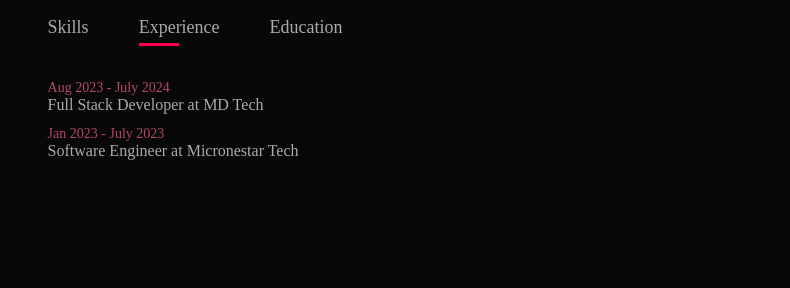
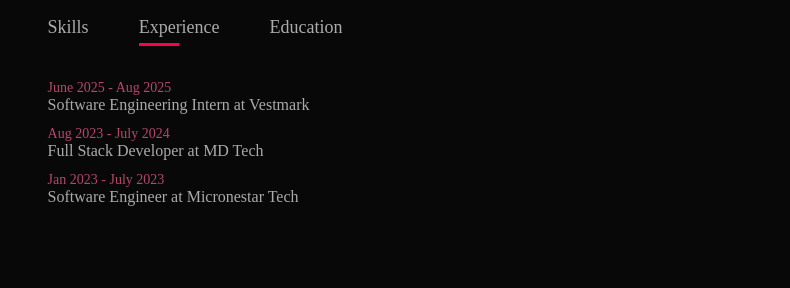
Before and after one commit to Mrunal003/Personal-Portfolio, a plain HTML site: page index.html in a window 1280 px wide. Both pictures are taken after a click on the element "Experience". Shown: the part 1052-1340 px from the top of the page, 490-1280 px from the left. Drawn offline with Linux system fonts and the light colour scheme.

Commit message:
Added The Experience

```diff
--- a/index.html
+++ b/index.html
@@ -59,6 +59,7 @@
 
                     <div class="tab-contents" id="experience">
                         <ul>
+                            <li><span>June 2025 - Aug 2025</span><br>Software Engineering Intern at Vestmark</li>
                             <li><span>Aug 2023 - July 2024</span><br>Full Stack Developer at MD Tech</li>
                             <li><span>Jan 2023 - July 2023</span><br>Software Engineer at Micronestar Tech</li>
                         </ul>
```
Also changed, not shown: 1 other file.
